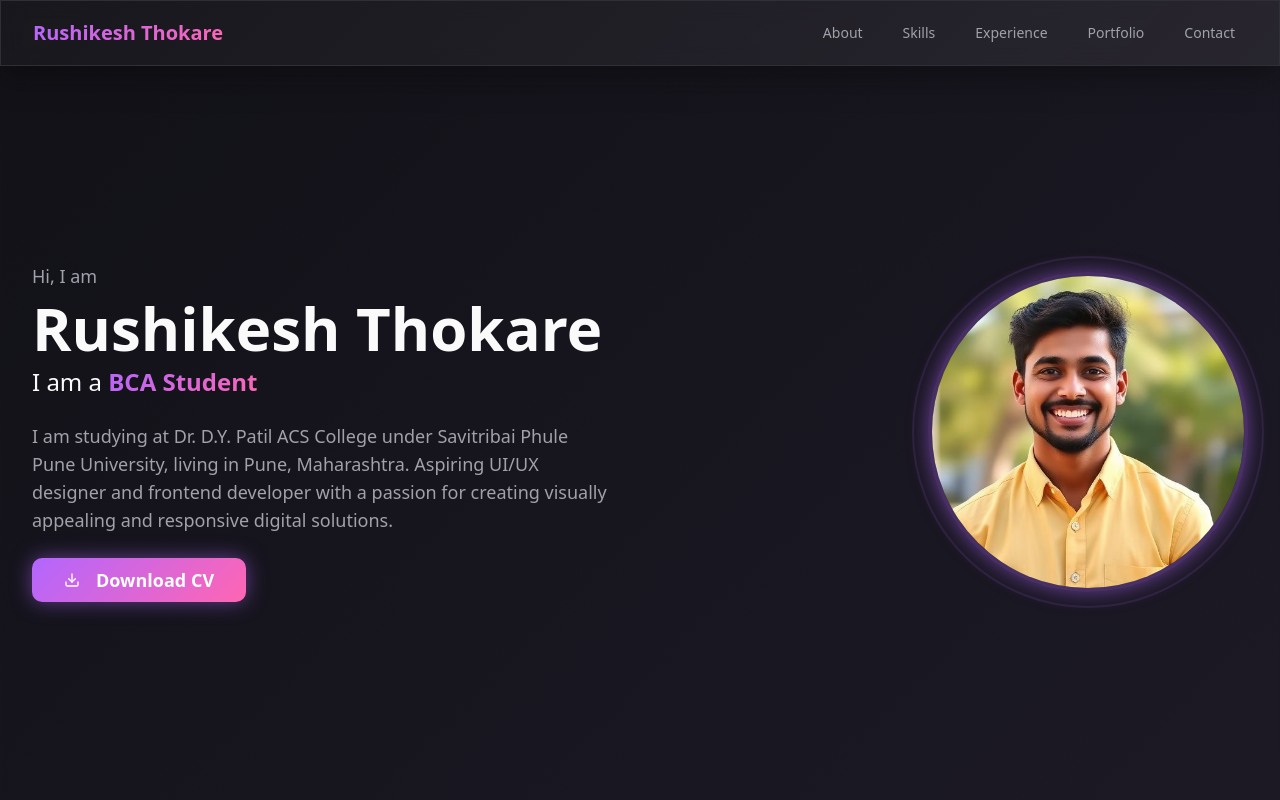
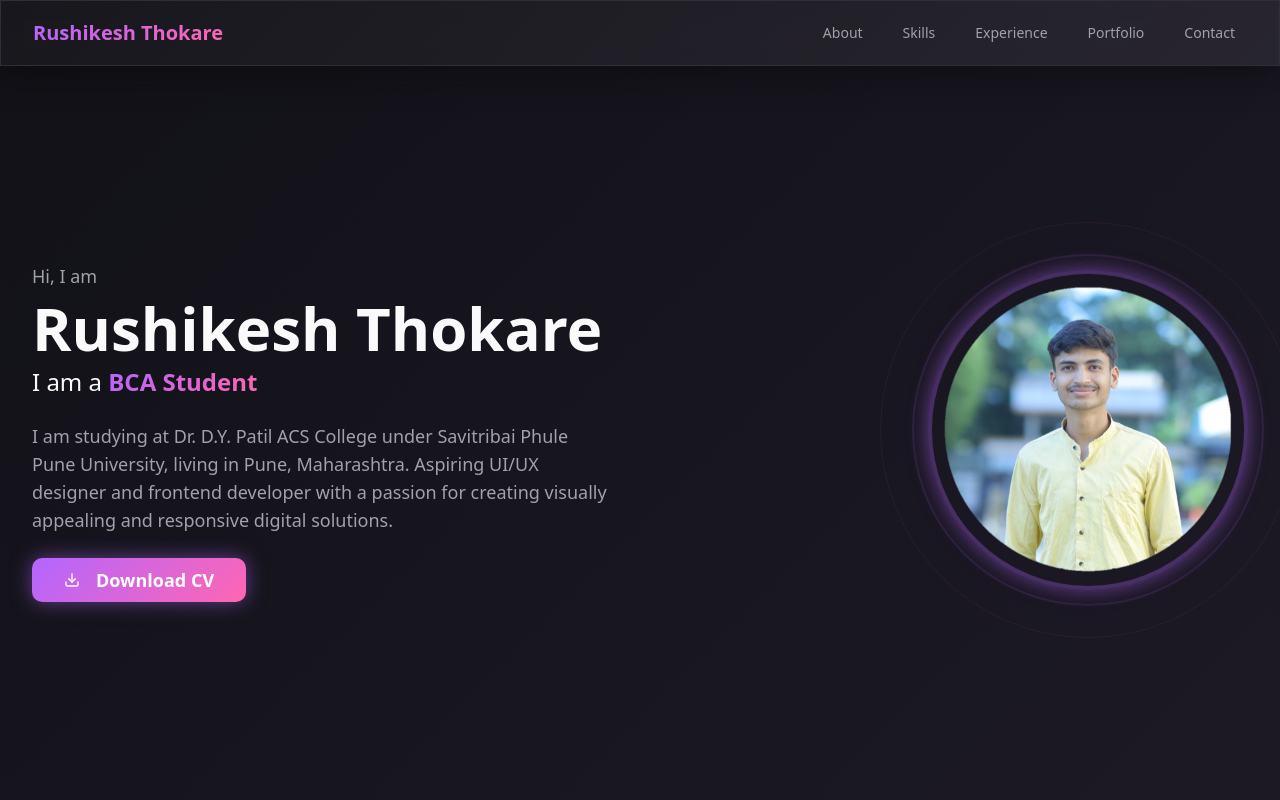
Before and after one commit to rushikesh-thokare/rushikesh-ui-universe, a React (Vite) app: page / in a window 1280 px wide. Shown: the top 800 px of the page. Built offline with nearby package versions, Linux system fonts and the light colour scheme.

Commit message:
Fix: Profile image and animation
Update profile image and add animation.

```diff
--- a/src/components/Hero.tsx
+++ b/src/components/Hero.tsx
@@ -1,6 +1,6 @@
 import { Download } from "lucide-react";
 import { Button } from "@/components/ui/button";
-import profilePhoto from "@/assets/profile-photo.jpg";
+const profilePhoto = "/lovable-uploads/d786c9ba-857a-43e1-bab9-088b677731f7.png";
 
 const Hero = () => {
   return (
@@ -36,17 +36,18 @@ const Hero = () => {
 
           {/* Right Content - Profile Image */}
           <div className="flex justify-center lg:justify-end">
-            <div className="relative">
-              <div className="w-80 h-80 rounded-full neon-glow overflow-hidden border-4 border-primary/30">
+            <div className="relative animate-float">
+              <div className="w-80 h-80 rounded-full neon-glow overflow-hidden border-4 border-primary/30 hover:scale-105 transition-all duration-500 hover:rotate-3">
                 <img
                   src={profilePhoto}
                   alt="Rushikesh Thokare"
-                  className="w-full h-full object-cover"
+                  className="w-full h-full object-cover hover:scale-110 transition-transform duration-500"
                 />
               </div>
-              {/* Floating rings */}
+              {/* Floating rings with enhanced animation */}
               <div className="absolute -inset-4 rounded-full border-2 border-primary/20 animate-pulse"></div>
               <div className="absolute -inset-8 rounded-full border border-primary/10 animate-ping"></div>
+              <div className="absolute -inset-12 rounded-full border border-neon-pink/10 animate-pulse" style={{ animationDelay: '1s' }}></div>
             </div>
           </div>
         </div>
--- a/src/index.css
+++ b/src/index.css
@@ -153,4 +153,17 @@ All colors MUST be HSL.
     box-shadow: var(--glow-purple);
     transform: translateY(-2px);
   }
+
+  .animate-float {
+    animation: float 6s ease-in-out infinite;
+  }
+
+  @keyframes float {
+    0%, 100% {
+      transform: translateY(0px);
+    }
+    50% {
+      transform: translateY(-20px);
+    }
+  }
 }
```
Also changed, not shown: public/lovable-uploads/d786c9ba-857a-43e1-bab9-088b677731f7.png (added).
